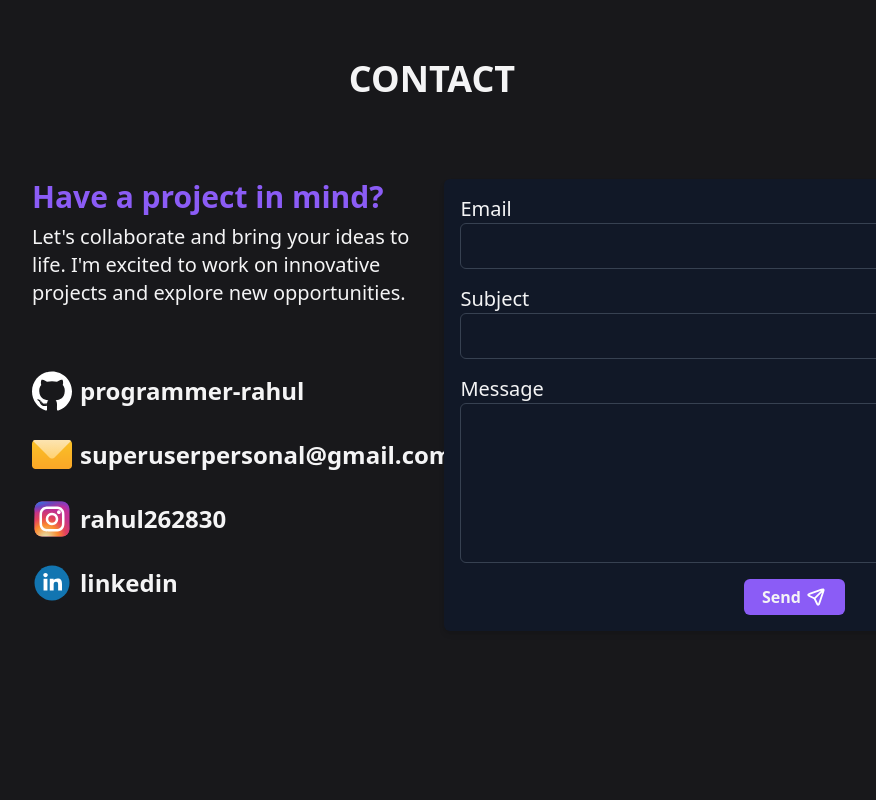
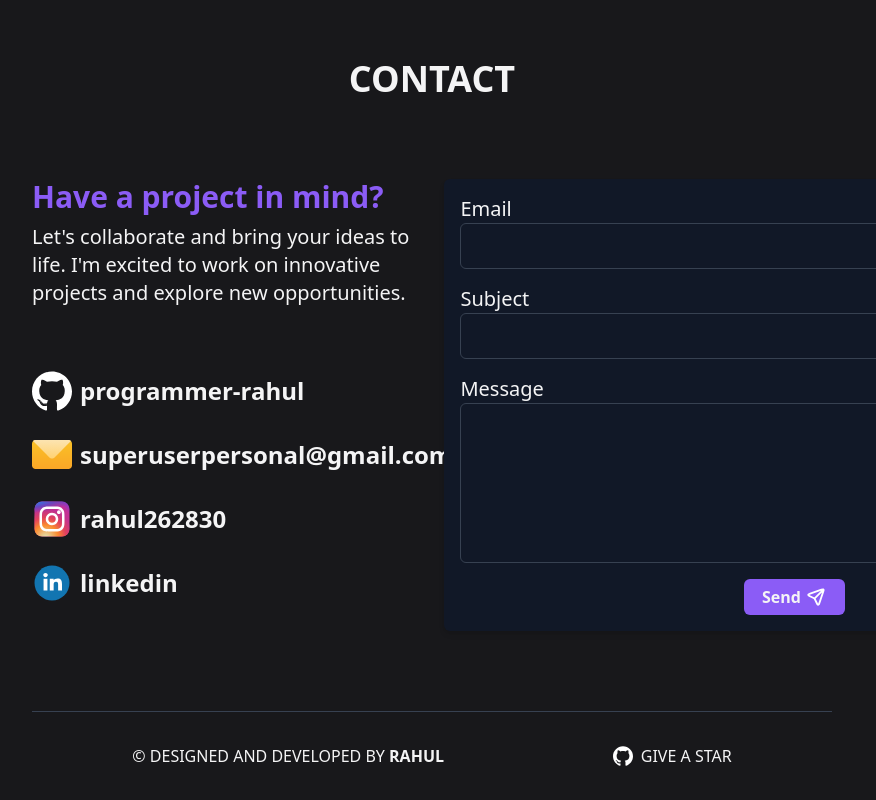
Before and after one commit to programmer-rahul/personal-portfolio, a Next.js app: page / in a window 1280 px wide. Shown: the part 2657-3457 px from the top of the page, without its empty margins (208-1084 px from the left). Before the commit the page ends 3368 px from the top, so only its background shows below. Built offline with nearby package versions, Linux system fonts and the light colour scheme.

Commit message:
added footer

```diff
--- a/app/components/contact/sociel-links.tsx
+++ b/app/components/contact/sociel-links.tsx
@@ -22,7 +22,11 @@ export default function SocielLinks() {
 
 function SocielLink({ name, text, href, imagePath }: Sociel) {
   return (
-    <a className="flex gap-2 items-center hover:grayscale transition" href={href} target="_blank">
+    <a
+      className="self-start flex gap-2 items-center hover:grayscale transition"
+      href={href}
+      target="_blank"
+    >
       <Image src={imagePath} width={40} height={40} alt="sociel-icons" />
       <p className="text-2xl text-primary-foreground font-semibold">{text}</p>
     </a>
--- /dev/null
+++ b/app/components/footer/footer.tsx
@@ -0,0 +1,37 @@
+import { GITHUB_LINK } from "@/lib/constants";
+import Image from "next/image";
+
+export default function Footer() {
+  return (
+    <footer className="py-4 border-t">
+      <div className="p-4 flex justify-around uppercase">
+        <div className="text-center">
+          <p>
+            &#169; Designed And Developed By{" "}
+            <b className="hover:text-main transition hover:underline hover:cursor-pointer">
+              <a href={GITHUB_LINK} target="_blank">
+                Rahul
+              </a>
+            </b>
+          </p>
+        </div>
+
+        <div>
+          <a
+            className="flex gap-2 items-center hover:grayscale transition hover:cursor-pointer"
+            href={GITHUB_LINK + "/personal-portfolio"}
+            target="_blank"
+          >
+            <Image
+              src="/skills/github.svg"
+              width={20}
+              height={20}
+              alt="github"
+            />
+            <p className="hover:text-main transition">Give a star</p>
+          </a>
+        </div>
+      </div>
+    </footer>
+  );
+}
--- a/app/page.tsx
+++ b/app/page.tsx
@@ -1,5 +1,6 @@
 import AboutSection from "./components/about/about-section";
 import ContactSection from "./components/contact/contact-section";
+import Footer from "./components/footer/footer";
 import Header from "./components/header/header";
 import HomeSection from "./components/home/home-section";
 import ProjectsSection from "./components/projects/projects-section";
@@ -15,6 +16,7 @@ export default function Home() {
         <SkillsSection />
         <ProjectsSection />
         <ContactSection />
+        <Footer />
       </div>
     </main>
   );
--- a/lib/constants.ts
+++ b/lib/constants.ts
@@ -1,6 +1,6 @@
 const GMAIL_LINK = "superuserpersonal@gmail.com";
 const GITHUB_LINK = "https://github.com/programmer-rahul";
-const INSTAGRAM_LINK = "https://www.instagram.com/rahul262830/";
+const INSTAGRAM_LINK = "https://www.instagram.com/rahul262830";
 const LINKEDIN_LINK = "superuserpersonal@gmail.com";
 
 export { GMAIL_LINK, GITHUB_LINK, INSTAGRAM_LINK, LINKEDIN_LINK };
```
